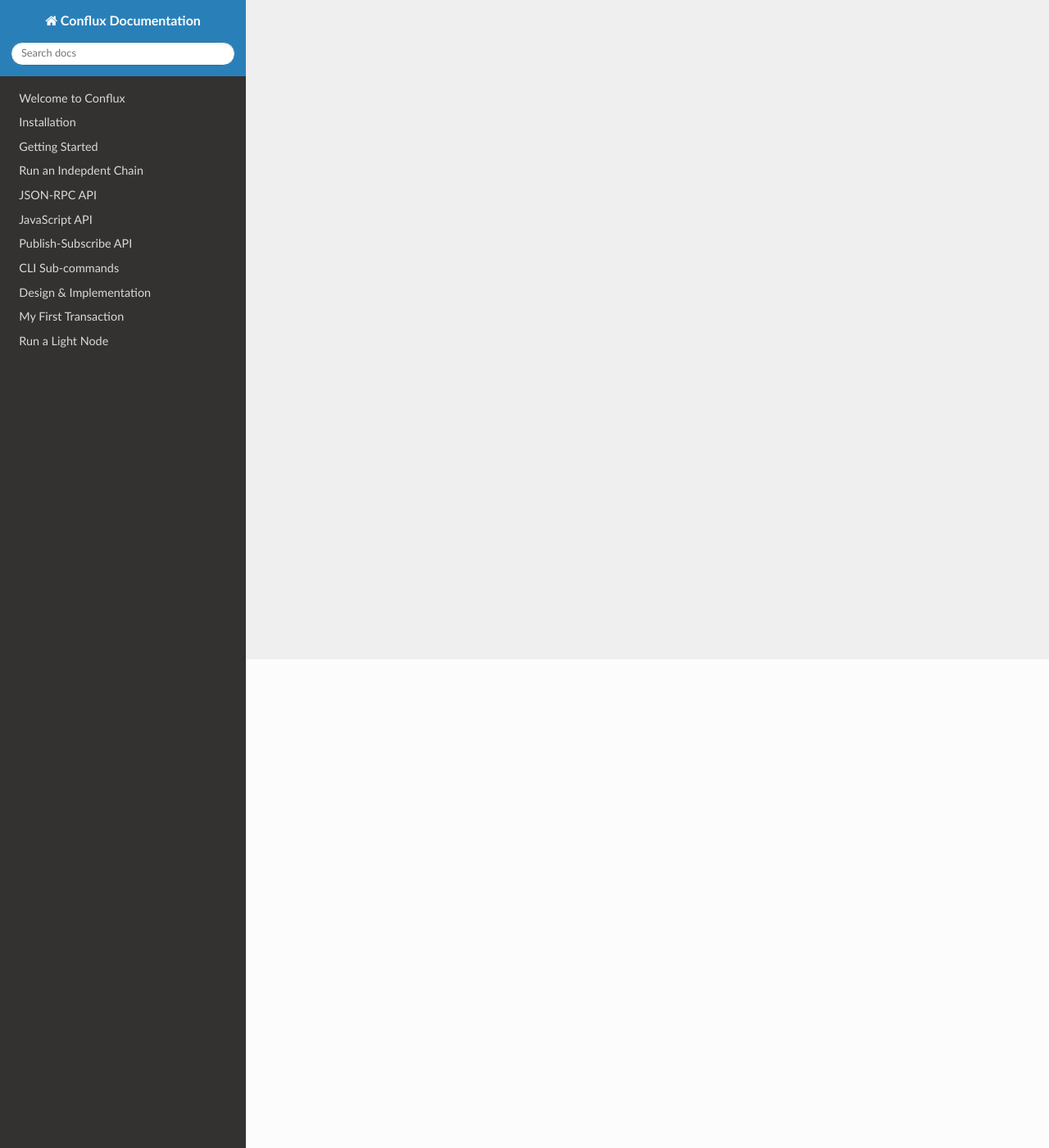
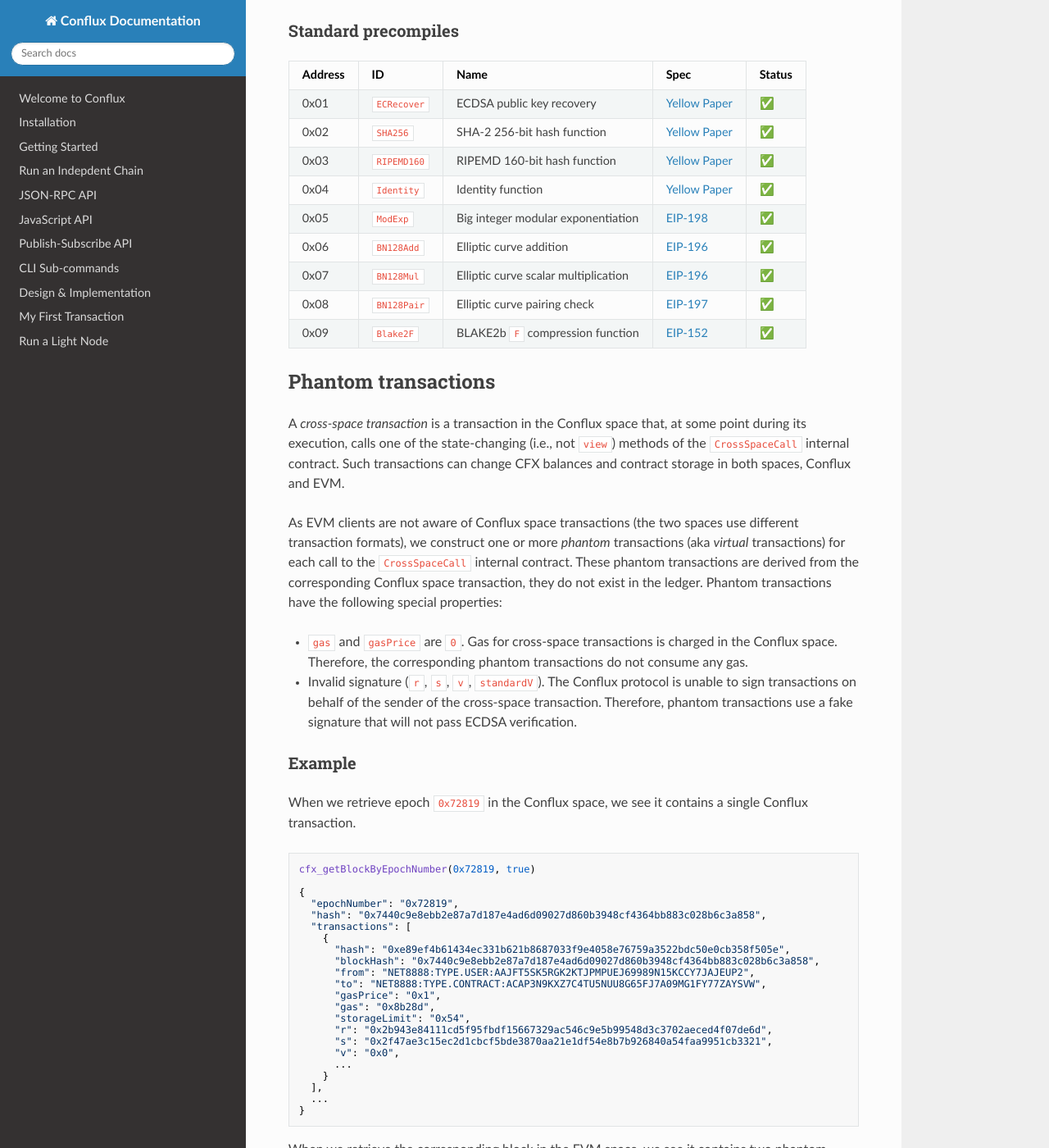
Before and after one commit to Conflux-Chain/conflux-doc, an MkDocs documentation site: the page built from docs/EVM-Space/evm_compatibility.md, in a window 1280 px wide and 1400 px high, scrolled down 596 px. Shown: the whole window at 82% size. Built offline with MkDocs 1.6.1, drawn with Linux system fonts in a browser that asks for light colours; nearby versions of some CDN libraries; some of the changed text lies outside the part shown.

Commit message:
Add more doc about EVM  (#67)
* add CFX cross pace doc

````diff
--- a/docs/EVM-Space/evm_compatibility.md
+++ b/docs/EVM-Space/evm_compatibility.md
@@ -7,16 +7,119 @@
   - VM
 ---
 
-The EVM space implements an Ethereum Virtual Machine (EVM).
+The EVM space implements an Ethereum Virtual Machine (EVM). Below are some differences between EVM space and Ethereum:
 
-* `blockhash(uint blockNumber) returns (bytes32)`: hash of the given block - only works for `1` most recent blocks (Ethereum is 256)
+* The `NUMBER` opcode will return the tree-graph `epoch number`.
+* The `BLOCKHASH` opcode can only take `NUMBER-1` as input. (Unlike Ethereum, which takes any integer in `NUMBER-256` to `NUMBER-1` as input)
 * Block generate rate is 1.25s per block (mainnet)
 * Contract max code size is `49152` double as Ethereum
-* Opcode `SSTORE` and `SUICIDE` `do not` refund gas
-* Storage related opcodes (Eg `SSTORE`) will consume double gas than Ethereum
+* No gas refund in `SSTORE` opcode and `SUICIDE` opcode.
+* The operations which occupy storage have a different gas cost.
+  1. `SSTORE` costs 40000 gas (instead of 20000 gas in Ethereum) when changing a storage entry from zero to non-zero.
+  2. When deploying a new contract, each byte costs 400 gas (instead of 200 gas in Ethereum).
+  3. When creating a new account by `CALL` or `SUICIDE`, it consumes 50000 gas (instead of 25000 gas in Ethereum).
 * At most `1/4` of transaction `gasLimit` will be refund (if not used)
-* Block gasLimit is 1500w now.
+* Only the block whose block height is a multiple of `5` can pack Ethereum type transaction. The total gas limit of these transaction cannot exceed half of the block gas limit (1500w).
 
-## Phantom transaction
+## Precompiles
 
-TO UPDATE
+### Standard precompiles
+
+<div class="compat-evm-precompiles-table"></div>
+
+Address | ID          | Name                                 | Spec           | Status
+------- | ----------- | ------------------------------------ | -------------- | ------
+0x01    | `ECRecover` | ECDSA public key recovery            | [Yellow Paper] | ✅
+0x02    | `SHA256`    | SHA-2 256-bit hash function          | [Yellow Paper] | ✅
+0x03    | `RIPEMD160` | RIPEMD 160-bit hash function         | [Yellow Paper] | ✅
+0x04    | `Identity`  | Identity function                    | [Yellow Paper] | ✅
+0x05    | `ModExp`    | Big integer modular exponentiation   | [EIP-198]      | ✅
+0x06    | `BN128Add`  | Elliptic curve addition              | [EIP-196]      | ✅
+0x07    | `BN128Mul`  | Elliptic curve scalar multiplication | [EIP-196]      | ✅
+0x08    | `BN128Pair` | Elliptic curve pairing check         | [EIP-197]      | ✅
+0x09    | `Blake2F`   | BLAKE2b `F` compression function     | [EIP-152]      | ✅
+
+[Yellow Paper]: https://ethereum.github.io/yellowpaper/paper.pdf
+[EIP-152]:      https://eips.ethereum.org/EIPS/eip-152
+[EIP-196]:      https://eips.ethereum.org/EIPS/eip-196
+[EIP-197]:      https://eips.ethereum.org/EIPS/eip-197
+[EIP-198]:      https://eips.ethereum.org/EIPS/eip-198
+
+## Phantom transactions
+
+A *cross-space transaction* is a transaction in the Conflux space that, at some point during its execution, calls one of the state-changing (i.e., not `view`) methods of the `CrossSpaceCall` internal contract.
+Such transactions can change CFX balances and contract storage in both spaces, Conflux and EVM.
+
+As EVM clients are not aware of Conflux space transactions (the two spaces use different transaction formats), we construct one or more *phantom* transactions (aka *virtual* transactions) for each call to the `CrossSpaceCall` internal contract.
+These phantom transactions are derived from the corresponding Conflux space transaction, they do not exist in the ledger.
+Phantom transactions have the following special properties:
+
+- `gas` and `gasPrice` are `0`. Gas for cross-space transactions is charged in the Conflux space. Therefore, the corresponding phantom transactions do not consume any gas.
+- Invalid signature (`r`, `s`, `v`, `standardV`). The Conflux protocol is unable to sign transactions on behalf of the sender of the cross-space transaction. Therefore, phantom transactions use a fake signature that will not pass ECDSA verification.
+
+### Example
+
+When we retrieve epoch `0x72819` in the Conflux space, we see it contains a single Conflux transaction.
+
+```
+cfx_getBlockByEpochNumber(0x72819, true)
+
+{
+  "epochNumber": "0x72819",
+  "hash": "0x7440c9e8ebb2e87a7d187e4ad6d09027d860b3948cf4364bb883c028b6c3a858",
+  "transactions": [
+    {
+      "hash": "0xe89ef4b61434ec331b621b8687033f9e4058e76759a3522bdc50e0cb358f505e",
+      "blockHash": "0x7440c9e8ebb2e87a7d187e4ad6d09027d860b3948cf4364bb883c028b6c3a858",
+      "from": "NET8888:TYPE.USER:AAJFT5SK5RGK2KTJPMPUEJ69989N15KCCY7JAJEUP2",
+      "to": "NET8888:TYPE.CONTRACT:ACAP3N9KXZ7C4TU5NUU8G65FJ7A09MG1FY77ZAYSVW",
+      "gasPrice": "0x1",
+      "gas": "0x8b28d",
+      "storageLimit": "0x54",
+      "r": "0x2b943e84111cd5f95fbdf15667329ac546c9e5b99548d3c3702aeced4f07de6d",
+      "s": "0x2f47ae3c15ec2d1cbcf5bde3870aa21e1df54e8b7b926840a54faa9951cb3321",
+      "v": "0x0",
+      ...
+    }
+  ],
+  ...
+}
+```
+
+When we retrieve the corresponding block in the EVM space, we see it contains two phantom transactions.
+
+```
+eth_getBlockByNumber(0x72819, true)
+
+{
+  "hash": "0x7440c9e8ebb2e87a7d187e4ad6d09027d860b3948cf4364bb883c028b6c3a858",
+  "number": "0x72819",
+  "transactions": [
+    {
+      "hash": "0xfcdcf304b6b9dc263625b0924efaf3a7eb7044a17d27c0b8d631025b55d1147e",
+      "blockHash": "0x7440c9e8ebb2e87a7d187e4ad6d09027d860b3948cf4364bb883c028b6c3a858",
+      "from": "0x0000000000000000000000000000000000000000",
+      "to": "0xf709629eee416c2d2a53692d38f1568538d8022f",
+      "gasPrice": "0x0",
+      "gas": "0x0",
+      "r": "0x1",
+      "s": "0x1",
+      "v": "0x4593",
+      ...
+    },
+    {
+      "hash": "0xca2f5c5848458bea556f99e626db7108377d600e24add1920c4106358a1a5502",
+      "blockHash": "0x7440c9e8ebb2e87a7d187e4ad6d09027d860b3948cf4364bb883c028b6c3a858",
+      "from": "0xf709629eee416c2d2a53692d38f1568538d8022f",
+      "to": "0xdacf3af269b55ece5fe3239626a27f2a76c48245",
+      "gasPrice": "0x0",
+      "gas": "0x0",
+      "r": "0x1",
+      "s": "0x1",
+      "v": "0x4593",
+      ...
+    }
+  ],
+  ...
+}
+```
````
Also changed, not shown: docs/EVM-Space/account_explain.md (added, +41 -0 lines), docs/EVM-Space/cross_space_call.md (added, +33 -0 lines), docs/EVM-Space/cross_space_zh.md (deleted, +0 -43 lines), docs/EVM-Space/intro.md (+3 -8 lines), docs/EVM-Space/networks.md (+6 -10 lines), docs/EVM-Space/welcome.md (added, +18 -0 lines), docs/EVM-Space/zh/cross_space_call_zh.md (added, +129 -0 lines), docs/EVM-Space/zh/intro_zh.md (added, +13 -0 lines), docs/RPCs/trace-rpc.md (+1 -1 lines), docs/EVM-Space/space_bridge.md (added).
